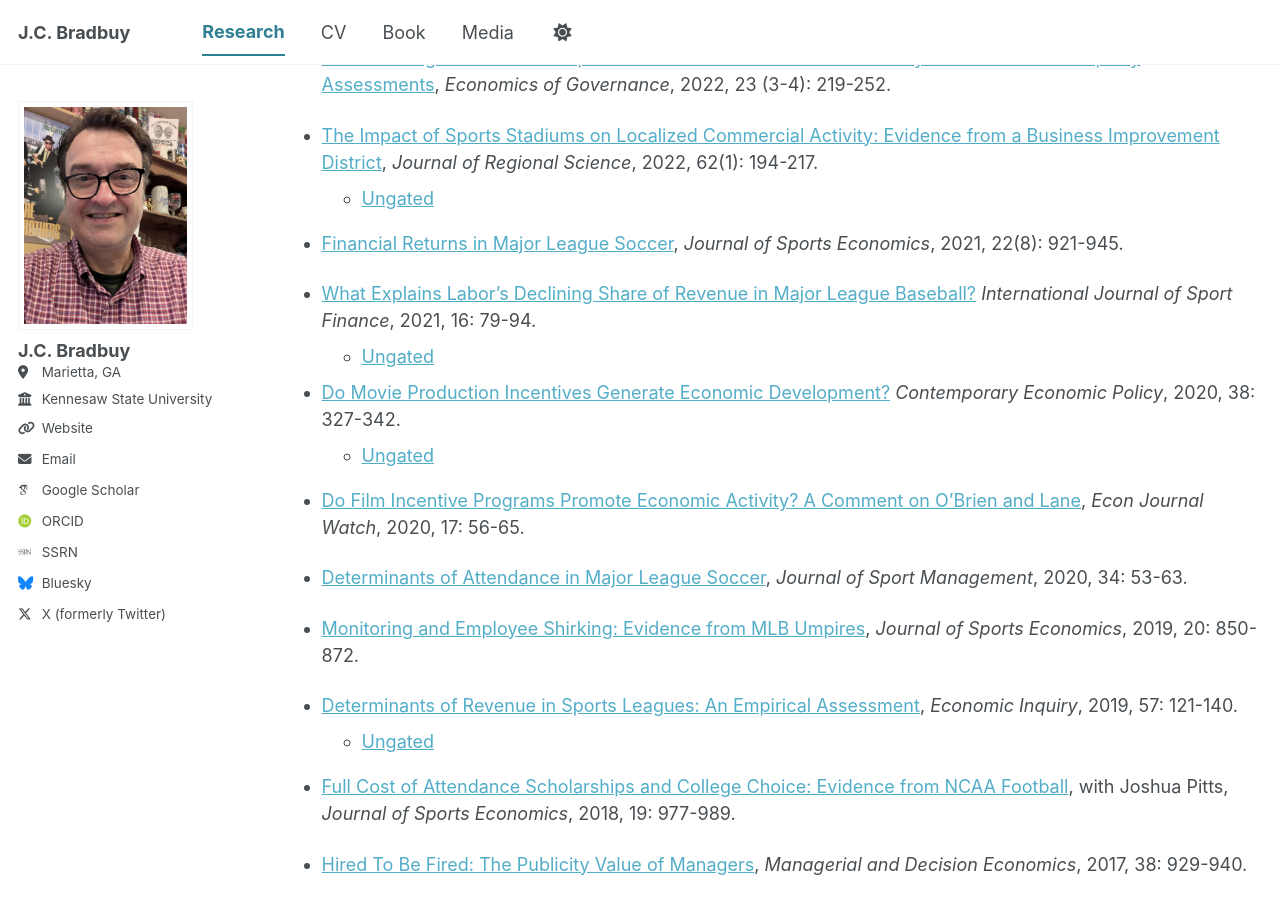
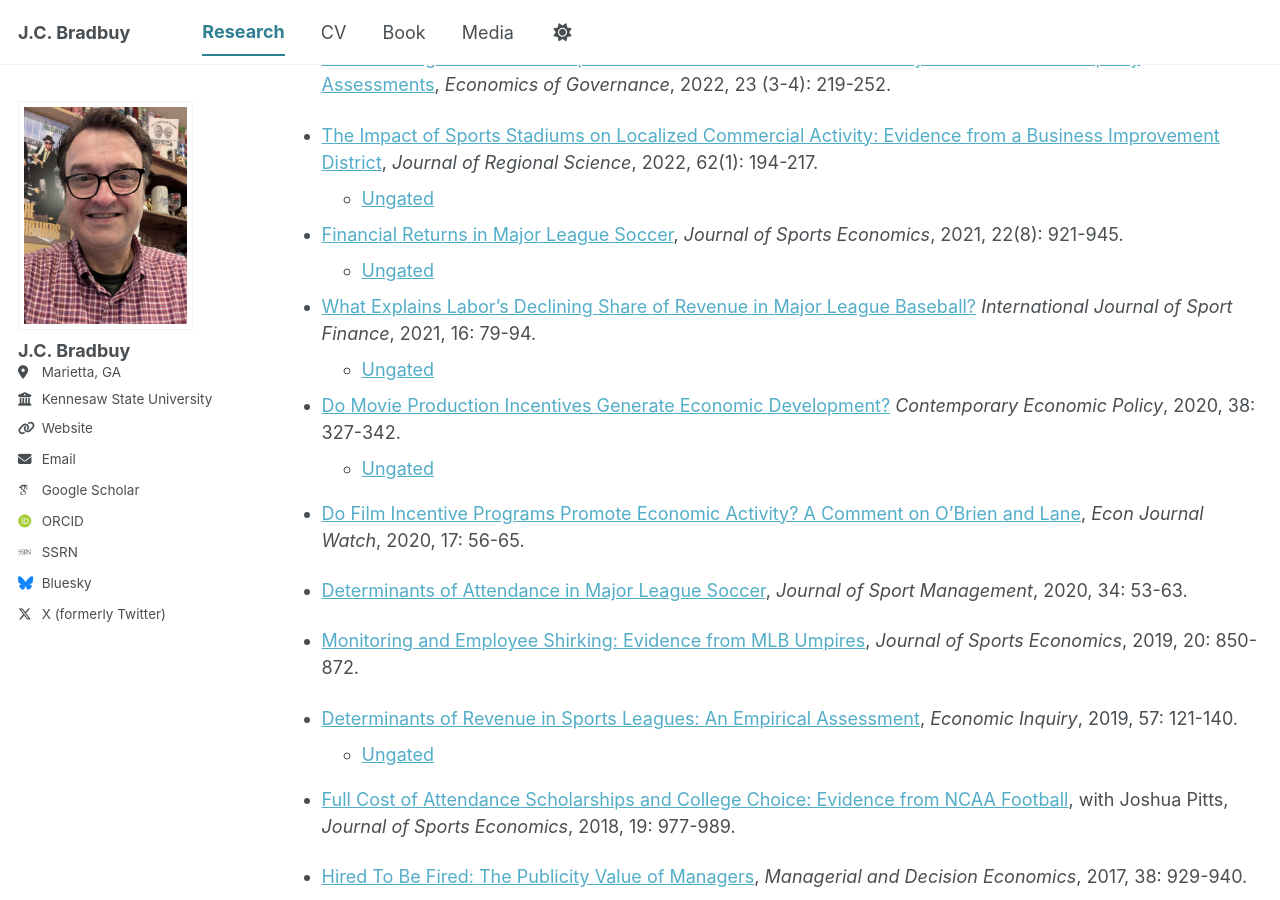
Before and after one commit to jcbradbury/jcbradbury.github.io, a Jekyll site: the page built from _pages/research.md, in a window 1280 px wide and 900 px high, scrolled down 801 px. Built offline with Jekyll 4.4.1, drawn with Linux system fonts in a browser that asks for light colours; some web fonts are replaced; a script bundle is joined from its source files by our own code; library files that are not in the unit come from our copies.

Commit message:
Update research.md

```diff
--- a/_pages/research.md
+++ b/_pages/research.md
@@ -41,6 +41,7 @@ author_profile: true
     - [Ungated](https://onlinelibrary.wiley.com/share/author/Y9C4F3DSGDTPVMNBSPKE?target=10.1111/jors.12560)
 
 - [Financial Returns in Major League Soccer](https://journals.sagepub.com/doi/full/10.1177/15270025211022733), *Journal of Sports Economics*, 2021, 22(8): 921-945.
+    - [Ungated](https://journals.sagepub.com/doi/pdf/10.1177/15270025211022733?casa_token=iXwVIF2g1K0AAAAA:xxlgcPZp35T7Rmk9JVaI9jg5hILQXmLomwIWHZh1bMUw-0Yt8zrC3JL_0WOiuJyY1E6mgZs8GSq5uQ)
 
 - [What Explains Labor's Declining Share of Revenue in Major League Baseball?](https://journals.sagepub.com/doi/10.32731/IJSF.162.052021.03) *International Journal of Sport Finance*, 2021, 16: 79-94.
     - [Ungated](https://journals.sagepub.com/doi/pdf/10.32731/IJSF.162.052021.03?casa_token=i6c3nR3RfIkAAAAA:5cmxbh6A1P74TyWaPULwpqoB0DHDaLmKpWBx2hQCndq7LDJiOp0JgToVSHL4CxlnQvGiCE0kUXTbig)
```
